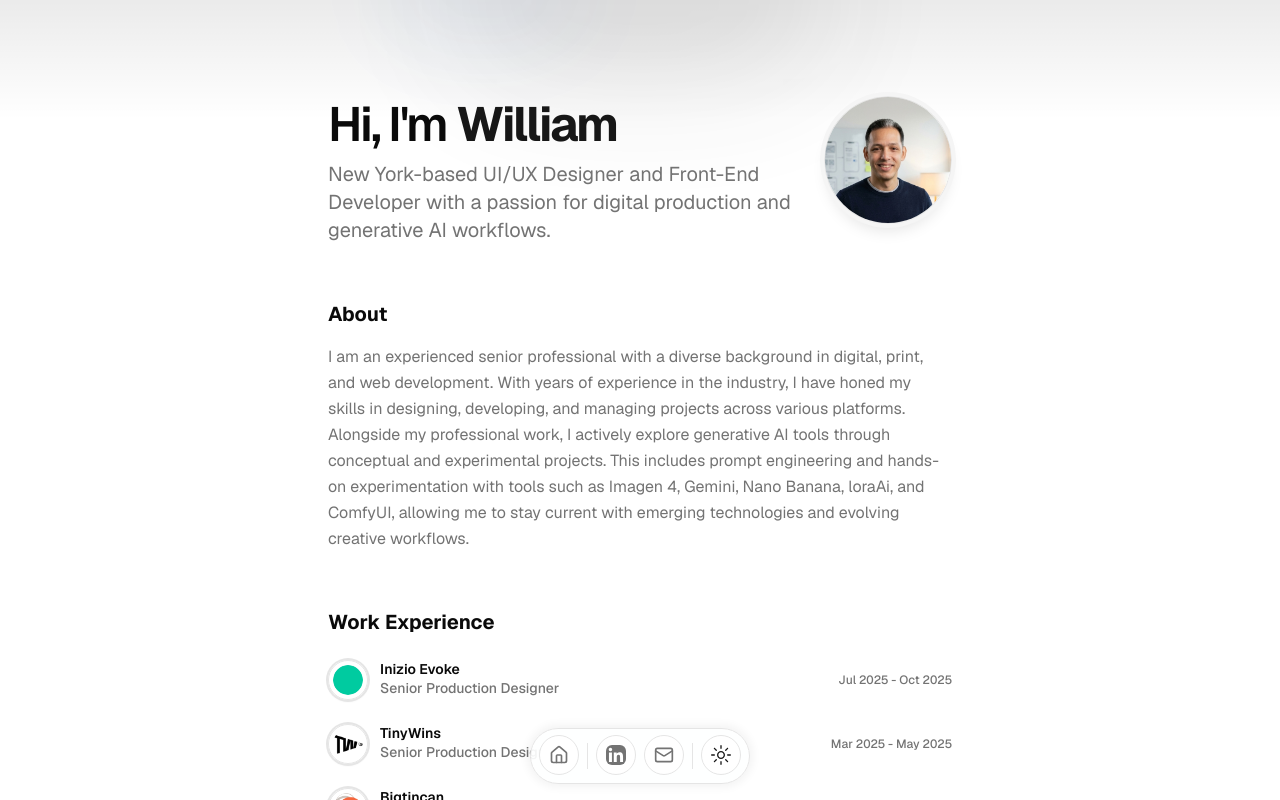
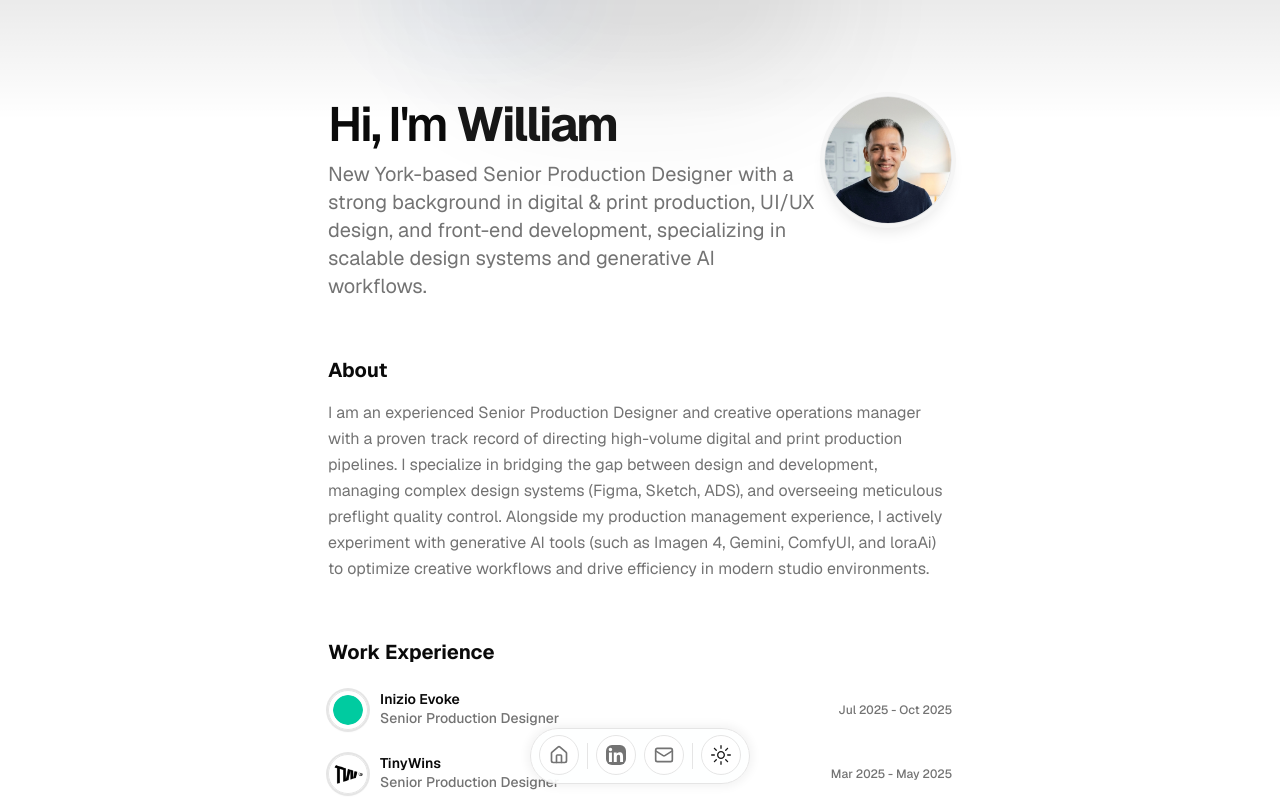
Before and after one commit to williamortiz/portfolio2026, a Next.js app: page / in a window 1280 px wide. Shown: the top 800 px of the page. Built offline with nearby package versions, Linux system fonts and the light colour scheme.

Commit message:
feat: position portfolio header and summary around Senior Production Designer

```diff
--- a/src/data/resume.tsx
+++ b/src/data/resume.tsx
@@ -10,9 +10,9 @@ export const DATA = {
   location: "New York, NY",
   locationLink: "https://www.google.com/maps/place/New+York,+NY/",
   description:
-    "New York-based UI/UX Designer and Front-End Developer with a passion for digital production and generative AI workflows.",
+    "New York-based Senior Production Designer with a strong background in digital & print production, UI/UX design, and front-end development, specializing in scalable design systems and generative AI workflows.",
   summary:
-    "I am an experienced senior professional with a diverse background in digital, print, and web development. With years of experience in the industry, I have honed my skills in designing, developing, and managing projects across various platforms. Alongside my professional work, I actively explore generative AI tools through conceptual and experimental projects. This includes prompt engineering and hands-on experimentation with tools such as Imagen 4, Gemini, Nano Banana, loraAi, and ComfyUI, allowing me to stay current with emerging technologies and evolving creative workflows.",
+    "I am an experienced Senior Production Designer and creative operations manager with a proven track record of directing high-volume digital and print production pipelines. I specialize in bridging the gap between design and development, managing complex design systems (Figma, Sketch, ADS), and overseeing meticulous preflight quality control. Alongside my production management experience, I actively experiment with generative AI tools (such as Imagen 4, Gemini, ComfyUI, and loraAi) to optimize creative workflows and drive efficiency in modern studio environments.",
   avatarUrl: "/Images/william_portrait_2.jpeg",
   skills: {
     human: [
```
